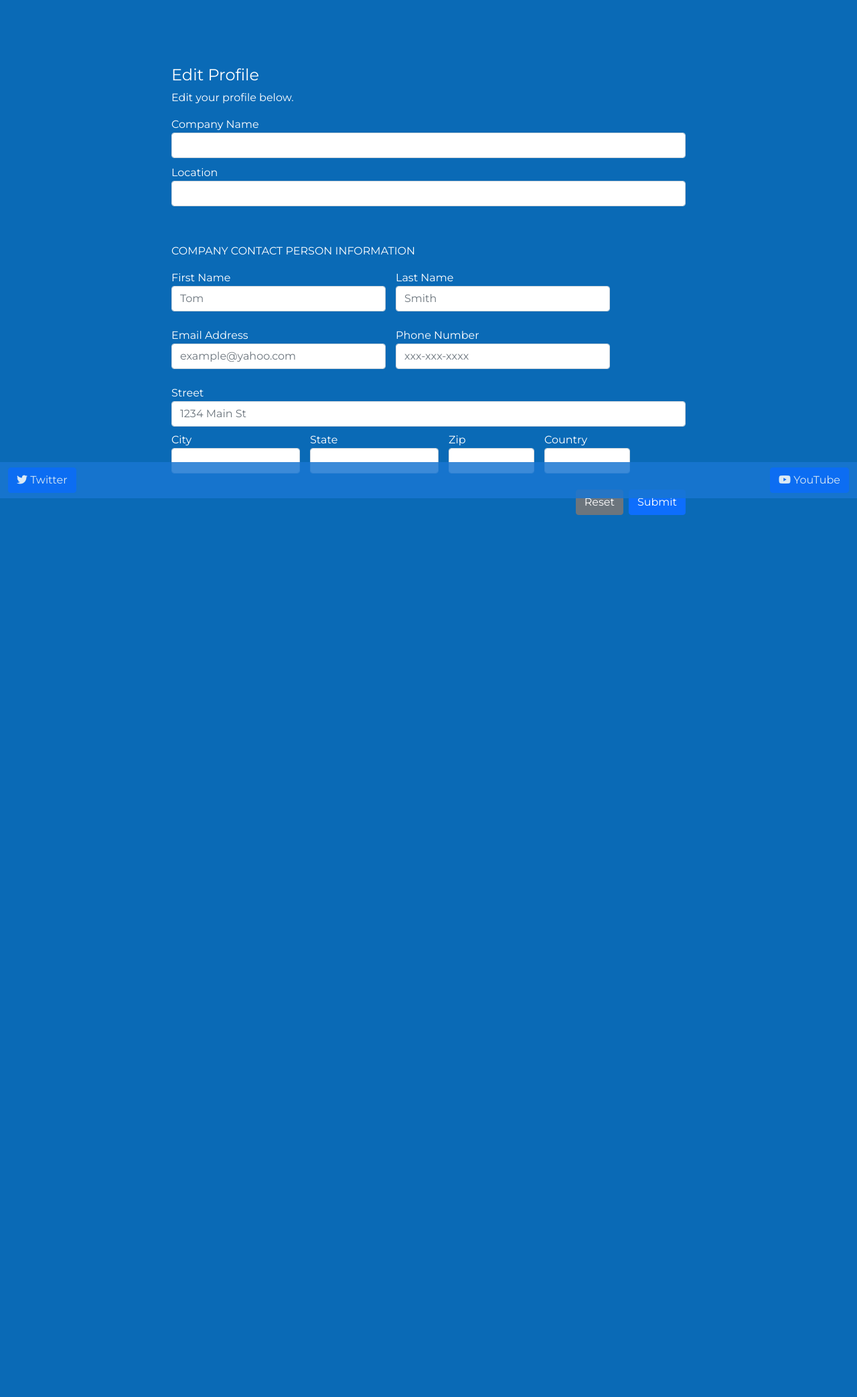
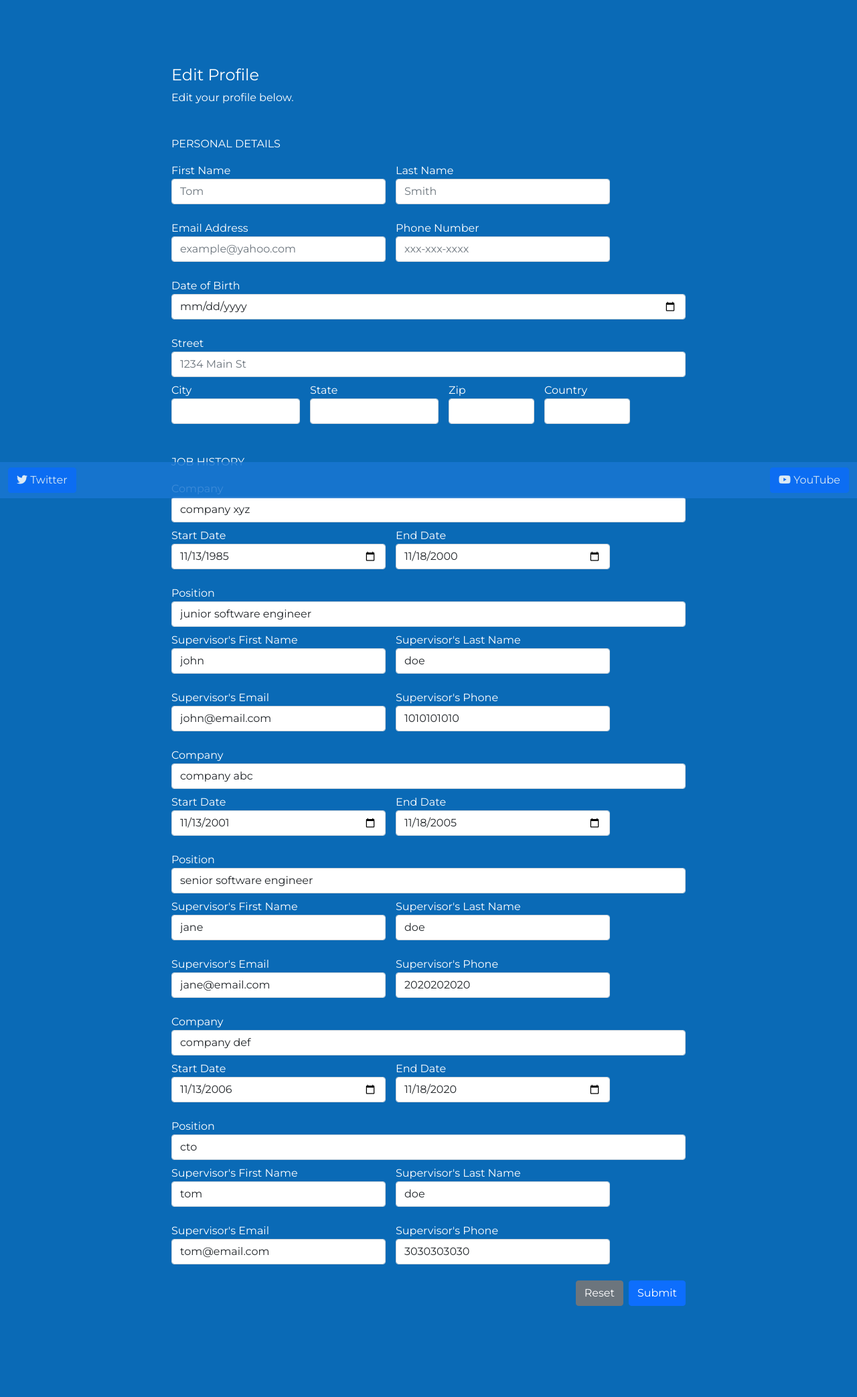
Before and after one commit to christopher-stack/christopher-stack.github.io, a PHP site: page /Resources/php/server/EditProfile.php in a window 1280 px wide. Shown: the part 56-2142 px from the top of the page at 67% size. Before the commit the page ends 825 px from the top, so only its background shows below. Run offline with PHP 8.4, Linux system fonts and the light colour scheme; the visitor is signed in with stand-in values (Sample User, id 1); data that the repository does not hold is empty; some libraries are stand-ins or nearby versions.

Commit message:
[Change] Edit Profile/Profile page: (1) create UI for personal details section, (2) create UI for job history section by looping through a  array of associative arrays, the latter of which are meant to mock the returned associative arrays from the mysqli_fetch_assoc() function

```diff
--- a/Resources/php/server/EditProfile.php
+++ b/Resources/php/server/EditProfile.php
@@ -28,137 +28,35 @@ $currUserFname = $newUserFname = $userFname_err = "";
 $currUserLname = $newUserLname = $userLname_err = "";
 $currUserEmail = $newUserEmail = $userEmail_err = "";
 $currUserPhone = $newUserPhone = $userPhone_err = "";
-$currUserDob = $newUserDob = $userDob = "";
-$currUserStreet = $newUserStreet = $userStreet = "";
-$currUserCity = $newUserCity = $userCity = "";
-$currUserState = $newUserState = $userState = "";
-$currUserPostal = $newUserPostal = $userPostal = "";
-$currUserCountry = $newUserCountry = $userCountry = "";
+$currUserDob = $newUserDob = $userDob_err = "";
+$currUserStreet = $newUserStreet = $userStreet_err = "";
+$currUserCity = $newUserCity = $userCity_err = "";
+$currUserState = $newUserState = $userState_err = "";
+$currUserPostal = $newUserPostal = $userPostal_err = "";
+$currUserCountry = $newUserCountry = $userCountry_err = "";
 // === JOB HIST VARIABLES
+$jobHistCount = 0;
+$currJobHistory = $newJobHistory = [];
+$jobHistCompany = $jobHistCompany_err = "";
+$jobHistStart = $jobHistStart_err = "";
+$jobHistEnd = $jobHistEnd_err = "";
+$jobHistPos = $jobHistPos_err = "";
+$jobHistSupFname = $jobHistSupFname_err = "";
+$jobHistSupLname = $jobHistSupLname_err = "";
+$jobHistSupEmail = $jobHistSupEmail_err = "";
+$jobHistSupPhone = $jobHistSupPhone_err = "";
+$jobHistMarkup = "";
+// === EDU HISTORY & EDU FACILITIES VARIABLES
+$currEduHistory = $newEduHistory = [];
+
+// ========== TEMP VALUES FOR ARRAYS ABOVE
+$currJobHistory = [
+    array("company"=>"company xyz", "start_date"=>"1985-11-13", "end_date"=>"2000-11-18", "position"=>"junior software engineer", "supervisor_fname"=>"john", "supervisor_lname"=>"doe", "supervisor_email"=>"john@email.com", "supervisor_phone"=>"1010101010"),
+    array("company"=>"company abc", "start_date"=>"2001-11-13", "end_date"=>"2005-11-18", "position"=>"senior software engineer", "supervisor_fname"=>"jane", "supervisor_lname"=>"doe", "supervisor_email"=>"jane@email.com", "supervisor_phone"=>"2020202020"),
+    array("company"=>"company def", "start_date"=>"2006-11-13", "end_date"=>"2020-11-18", "position"=>"cto", "supervisor_fname"=>"tom", "supervisor_lname"=>"doe", "supervisor_email"=>"tom@email.com", "supervisor_phone"=>"3030303030")
+];
 
 
-// Fetch company info from current user
-$currUser = $_SESSION["username"];
-$sql = "SELECT employing_company FROM people WHERE username=? limit 1";
-if ($stmt = mysqli_prepare($link, $sql)) {
-    mysqli_stmt_bind_param($stmt, "s", $currUser);
-    if (mysqli_stmt_execute($stmt)) {
-        $res = mysqli_stmt_get_result($stmt);
-        $currCompany = mysqli_fetch_assoc($res)["employing_company"];
-    }
-    mysqli_stmt_close($stmt);
-}
-$currUserLocation = $_SESSION["userLocation"];
-$sql = "SELECT * FROM companies WHERE name=? AND location=? limit 1";
-if ($stmt = mysqli_prepare($link, $sql)) {
-    mysqli_stmt_bind_param($stmt, "ss", $currCompany, $currUserLocation);
-    if (mysqli_stmt_execute($stmt)) {
-        $res = mysqli_stmt_get_result($stmt);
-        $companyDetails = mysqli_fetch_assoc($res);
-        if ($companyDetails) {
-            $currName = $companyDetails["name"];
-            $currLocation = $companyDetails["location"];
-            $currContFname = $companyDetails["contact_fname"];
-            $currContLname = $companyDetails["contact_lname"];
-            $currContEmail = $companyDetails["contact_email"];
-            $currContPhone = $companyDetails["contact_phone"];
-            $currContStreet = $companyDetails["contact_street"];
-            $currContCity = $companyDetails["contact_city"];
-            $currContState = $companyDetails["contact_state"];
-            $currContPostal = $companyDetails["contact_postal"];
-            $currContCountry = $companyDetails["contact_country"];
-        }
-    }
-    mysqli_stmt_close($stmt);
-}
-
-// Processing form data when form is submitted and contains data
-if($_SERVER["REQUEST_METHOD"] == "POST" && isset($_POST)) {
-
-    // Validate company name (nameEntry)
-    if (empty(trim($_POST["nameEntry"]))) {
-        $name_err = "Please enter company name.";
-    } else {
-        $newName = trim($_POST["nameEntry"]);
-    }
-
-    // Validate location (locationEntry)
-    if (empty(trim($_POST["locationEntry"]))) {
-        $location_err = "Please enter company location.";
-    } else {
-        $newLocation = trim($_POST["locationEntry"]);
-    }
-
-    // Validate contact first name (contFnameEntry)
-    if (empty(trim($_POST["contFnameEntry"]))) {
-        $contFname__err = "Please enter company contact's first name.";
-    } else {
-        $newContFname = trim($_POST["contFnameEntry"]);
-    }
-
-    // Validate contact last name (contLnameEntry)
-    if (empty(trim($_POST["contLnameEntry"]))) {
-        $contLname_err = "Please enter company contact's last name.";
-    } else {
-        $newContLname = trim($_POST["contLnameEntry"]);
-    }
-
-    // Validate contact email (contEmailEntry)
-    if (empty(trim($_POST["contEmailEntry"]))) {
-        $contEmail_err = "Please enter company contact's email.";
-    } else {
-        $newContEmail = trim($_POST["contEmailEntry"]);
-    }
-
-    // Validate contact phone (contPhoneEntry)
-    if (empty(trim($_POST["contPhoneEntry"]))) {
-        $contPhone_err = "Please enter company contact's phone number.";
-    } else {
-        $newContPhone = trim($_POST["contPhoneEntry"]);
-    }
-
-    // OPTIONAL INPUTS
-    $newContStreet = trim($_POST["contStreetEntry"]);
-    $newContCity = trim($_POST["contCityEntry"]);
-    $newContState = trim($_POST["contStateEntry"]);
-    $newContPostal = trim($_POST["contPostalEntry"]);
-    $newContCountry = trim($_POST["contCountryEntry"]);
-
-    // Check if current name is empty (Possible use case: company not registered yet); go ahead and register company
-    if ($currName == '' && $newName != '') {
-        $sql = "INSERT INTO companies (name, location, contact_fname, contact_lname, contact_street, contact_city, contact_state, contact_postal, contact_country, contact_email, contact_phone) VALUES (?, ?, ?, ?, ?, ?, ?, ?, ?, ?, ?)";
-        if ($stmt = mysqli_prepare($link, $sql)) {
-            mysqli_stmt_bind_param($stmt, "sssssssssss", $newName, $newLocation, $newContFname, $newContLname, $newContStreet, $newContCity, $newContState, $newContPostal, $newContCountry, $newContEmail, $newContPhone);
-            if (mysqli_stmt_execute($stmt)) {
-                header("Location: ../../../index.php");
-            }
-        }
-        mysqli_stmt_close($stmt);
-    }
-    // Check if current values are different from new values; update if different
-    elseif ($currName != $newName ||
-    $currLocation != $newLocation ||
-    $currContFname != $newContFname ||
-    $currContLname != $newContLname ||
-    $currContEmail != $newContEmail ||
-    $currContPhone != $newContPhone ||
-    $currContStreet != $newContStreet ||
-    $currContCity != $newContCity ||
-    $currContState != $newContState ||
-    $currContPostal != $newContPostal ||
-    $currContCountry != $newContCountry) {
-        // side note: another check could potentially be done here to see if a company of a the same name already exists in new location
-        $sql = "UPDATE companies SET name=?, location=?, contact_fname=?, contact_lname=?, contact_street=?, contact_city=?, contact_state=?, contact_postal=?, contact_country=?, contact_email=?, contact_phone=? WHERE name=? AND location=?";
-        if ($stmt = mysqli_prepare($link, $sql)) {
-            mysqli_stmt_bind_param($stmt, "sssssssssssss", $newName, $newLocation, $newContFname, $newContLname, $newContStreet, $newContCity, $newContState, $newContPostal, $newContCountry, $newContEmail, $newContPhone, $currName, $currLocation);
-            if (mysqli_stmt_execute($stmt)) {
-                header("Location: ../../../index.php");
-            }
-            mysqli_stmt_close($stmt);
-        }
-    }
-    mysqli_close($link);
-}
 ?>
 
 <!DOCTYPE html>
@@ -278,74 +176,140 @@ if($_SERVER["REQUEST_METHOD"] == "POST" && isset($_POST)) {
         <h2>Edit Profile</h2>
         <p>Edit your profile below.</p>
         <form action="<?php echo htmlspecialchars($_SERVER["PHP_SELF"]); ?>" method="post">
-            <div class="bottom-padding form-group <?php echo (!empty($name_err)) ? 'has-error' : ''; ?>">
-                <label>Company Name</label>
-                <?php
-                if ($currName == '') {
-                    echo "<input type=\"text\" name=\"nameEntry\" class=\"form-control\" value='$currName'>";
-                } else {
-                    echo "<input type=\"text\" name=\"nameEntry\" class=\"form-control\" value='$currName' disabled>";
-                }
-                ?>
-                <span class="help-block"><?php echo $name_err; ?></span>
-            </div>
-            <div class="bottom-padding form-group <?php echo (!empty($location_err)) ? 'has-error' : ''; ?>">
-                <label>Location</label>
-                <input type="text" name="locationEntry" class="form-control" value="<?php echo $currLocation; ?>">
-                <span class="help-block"><?php echo $location_err; ?></span>
-            </div>
-            <span><p class="form-subheader">COMPANY CONTACT PERSON INFORMATION</p></span>
+            <!-- PERSONAL DETAILS -->
+            <span><p class="form-subheader">PERSONAL DETAILS</p></span>
             <div class="input-group mb-4">
-                <div class="form-group mr-3 col-md-5 <?php echo (!empty($contFname_err)) ? 'has-error' : ''; ?>">
-                    <label for="contFnameEntry">First Name</label>
-                    <input type="text" class="form-control" name="contFnameEntry" required="required" data-error="This field is required." placeholder="Tom" value="<?php echo $currContFname; ?>">
-                    <span class="help-block"><?php echo $contFname_err; ?></span>
+                <div class="form-group mr-3 col-md-5 <?php echo (!empty($userFname_err)) ? 'has-error' : ''; ?>">
+                    <label for="userFnameEntry">First Name</label>
+                    <input type="text" class="form-control" name="userFnameEntry" required="required" data-error="This field is required." placeholder="Tom" value="<?php echo $currUserFname; ?>">
+                    <span class="help-block"><?php echo $userFname_err; ?></span>
                 </div>
-                <div class="form-group col-md-5 <?php echo (!empty($contLname_err)) ? 'has-error' : ''; ?>">
-                    <label for="contLnameEntry">Last Name</label>
-                    <input type="text" class="form-control" name="contLnameEntry" required="required" data-error="This field is required." placeholder="Smith" value="<?php echo $currContLname; ?>">
-                    <span class="help-block"><?php echo $contLname_err; ?></span>
+                <div class="form-group col-md-5 <?php echo (!empty($userLname_err)) ? 'has-error' : ''; ?>">
+                    <label for="userLnameEntry">Last Name</label>
+                    <input type="text" class="form-control" name="userLnameEntry" required="required" data-error="This field is required." placeholder="Smith" value="<?php echo $currUserLname; ?>">
+                    <span class="help-block"><?php echo $userLname_err; ?></span>
                 </div>
             </div>
             <div class="input-group mb-4">
-                <div class="form-group mr-3 col-md-5 <?php echo (!empty($contEmail_err)) ? 'has-error' : ''; ?>">
-                    <label for="contEmailEntry">Email Address</label>
-                    <input type="email" class="form-control" name="contEmailEntry" required="required" data-error="This field is required." placeholder="example@yahoo.com" value="<?php echo $currContEmail; ?>">
-                    <span class="help-block"><?php echo $contEmail_err; ?></span>
+                <div class="form-group mr-3 col-md-5 <?php echo (!empty($userEmail_err)) ? 'has-error' : ''; ?>">
+                    <label for="userEmailEntry">Email Address</label>
+                    <input type="email" class="form-control" name="userEmailEntry" required="required" data-error="This field is required." placeholder="example@yahoo.com" value="<?php echo $currUserEmail; ?>">
+                    <span class="help-block"><?php echo $userEmail_err; ?></span>
                 </div>
-                <div class="form-group col-md-5 <?php echo (!empty($contPhone_err)) ? 'has-error' : ''; ?>">
-                    <label for="contPhoneEntry">Phone Number</label>
-                    <input type="tel" class="form-control" name="contPhoneEntry" data-error="This field is optional but must be valid." placeholder="xxx-xxx-xxxx" pattern="\(?\d{3}\)?\s?\-?\s?\d{3}\s?\-?\s?\d{4}" value="<?php echo $currContPhone; ?>">
-                    <span class="help-block"><?php echo $contPhone_err; ?></span>
+                <div class="form-group col-md-5 <?php echo (!empty($userPhone_err)) ? 'has-error' : ''; ?>">
+                    <label for="userPhoneEntry">Phone Number</label>
+                    <input type="tel" class="form-control" name="userPhoneEntry" data-error="This field is optional but must be valid." placeholder="xxx-xxx-xxxx" pattern="\(?\d{3}\)?\s?\-?\s?\d{3}\s?\-?\s?\d{4}" value="<?php echo $currUserPhone; ?>">
+                    <span class="help-block"><?php echo $userPhone_err; ?></span>
                 </div>
             </div>
-            <div class="form-group mb-2 <?php echo (!empty($contStreet_err)) ? 'has-error' : ''; ?>">
-                <label for="contStreetEntry">Street</label>
-                <input type="text" class="form-control" name="contStreetEntry" data-error="This field is optional but must be valid." placeholder="1234 Main St" value="<?php echo $currContStreet; ?>">
-                <span class="help-block"><?php echo $contStreet_err; ?></span>
+            <div class="form-group row mb-4 <?php echo (!empty($userDob_err)) ? 'has-error' : ''; ?>">
+                <label for="userDobEntry">Date of Birth</label>
+                <div class="input-group date" data-date-format="dd.mm.yyyy">
+                    <input type="date" class="form-control" name="userDobEntry" placeholder="dd.mm.yyyy" value="<?php echo $currUserDob; ?>">
+                </div>
+                <span class="help-block"><?php echo $userDob_err; ?></span>
+            </div>
+            <div class="form-group mb-2 <?php echo (!empty($userStreet_err)) ? 'has-error' : ''; ?>">
+                <label for="userStreetEntry">Street</label>
+                <input type="text" class="form-control" name="userStreetEntry" data-error="This field is optional but must be valid." placeholder="1234 Main St" value="<?php echo $currUserStreet; ?>">
+                <span class="help-block"><?php echo $userStreet_err; ?></span>
             </div>
             <div class="input-group mb-4">
-                <div class="form-group mr-3 col-md-3 <?php echo (!empty($contCity_err)) ? 'has-error' : ''; ?>">
-                    <label for="contCityEntry">City</label>
-                    <input type="text" class="form-control" name="contCityEntry" data-error="This field is optional but must be valid." value="<?php echo $currContCity; ?>">
-                    <span class="help-block"><?php echo $contCity_err; ?></span>
+                <div class="form-group mr-3 col-md-3 <?php echo (!empty($userCity_err)) ? 'has-error' : ''; ?>">
+                    <label for="userCityEntry">City</label>
+                    <input type="text" class="form-control" name="userCityEntry" data-error="This field is optional but must be valid." value="<?php echo $currUserCity; ?>">
+                    <span class="help-block"><?php echo $userCity_err; ?></span>
                 </div>
-                <div class="form-group mr-3 col-md-3 <?php echo (!empty($contState_err)) ? 'has-error' : ''; ?>">
-                    <label for="contStateEntry">State</label>
-                    <input type="text" class="form-control" name="contStateEntry" data-error="This field is optional but must be valid." value="<?php echo $currContState; ?>">
-                    <span class="help-block"><?php echo $contState_err; ?></span>
+                <div class="form-group mr-3 col-md-3 <?php echo (!empty($userState_err)) ? 'has-error' : ''; ?>">
+                    <label for="userStateEntry">State</label>
+                    <input type="text" class="form-control" name="userStateEntry" data-error="This field is optional but must be valid." value="<?php echo $currUserState; ?>">
+                    <span class="help-block"><?php echo $userState_err; ?></span>
                 </div>
-                <div class="form-group mr-3 col-md-2 <?php echo (!empty($contPostal_err)) ? 'has-error' : ''; ?>">
-                    <label for="contPostalEntry">Zip</label>
-                    <input type="text" class="form-control" name="contPostalEntry" data-error="This field is optional but must be valid." value="<?php echo $currContPostal; ?>">
-                    <span class="help-block"><?php echo $contPostal_err; ?></span>
+                <div class="form-group mr-3 col-md-2 <?php echo (!empty($userPostal_err)) ? 'has-error' : ''; ?>">
+                    <label for="userPostalEntry">Zip</label>
+                    <input type="text" class="form-control" name="userPostalEntry" data-error="This field is optional but must be valid." value="<?php echo $currUserPostal; ?>">
+                    <span class="help-block"><?php echo $userPostal_err; ?></span>
                 </div>
-                <div class="form-group mr-3 col-md-2 <?php echo (!empty($contCountry_err)) ? 'has-error' : ''; ?>">
-                    <label for="contCountryEntry">Country</label>
-                    <input type="text" class="form-control" name="contCountryEntry" data-error="This field is optional but must be valid." value="<?php echo $currContCountry; ?>">
-                    <span class="help-block"><?php echo $contCountry_err; ?></span>
+                <div class="form-group mr-3 col-md-2 <?php echo (!empty($userCountry_err)) ? 'has-error' : ''; ?>">
+                    <label for="userCountryEntry">Country</label>
+                    <input type="text" class="form-control" name="userCountryEntry" data-error="This field is optional but must be valid." value="<?php echo $currUserCountry; ?>">
+                    <span class="help-block"><?php echo $userCountry_err; ?></span>
                 </div>
             </div>
+            <!-- JOB HISTORY -->
+            <span><p class="form-subheader">JOB HISTORY</p></span>
+
+            <?php
+            foreach ($currJobHistory as $jobHistory) {
+                $jobHistCount++;
+                $jobHistCompany = $jobHistory['company'];
+                $jobHistStart = $jobHistory['start_date'];
+                $jobHistEnd = $jobHistory['end_date'];
+                $jobHistPos = $jobHistory['position'];
+                $jobHistSupFname = $jobHistory['supervisor_fname'];
+                $jobHistSupLname = $jobHistory['supervisor_lname'];
+                $jobHistSupEmail = $jobHistory['supervisor_email'];
+                $jobHistSupPhone = $jobHistory['supervisor_phone'];
+
+                $jobHistMarkup =
+                "
+                <div class=\"form-group mb-2 <?php echo (!empty($jobHistCompany_err)) ? 'has-error' : ''; ?>\">
+                    <label for=\"jobHistCompanyEntry\">Company</label>
+                    <input type=\"text\" class=\"form-control\" name=\"jobHistCompanyEntry\" data-error=\"This field is optional but must be valid.\" value=\"$jobHistCompany\">
+                    <span class=\"help-block\">$jobHistCompany_err</span>
+                </div>
+                <div class=\"input-group mb-4\">
+                    <div class=\"form-group mr-3 col-md-5 <?php echo (!empty($jobHistStart_err)) ? 'has-error' : ''; ?>\">
+                        <label for=\"jobHistStartEntry\">Start Date</label>
+                        <div class=\"input-group date\" data-date-format=\"dd.mm.yyyy\">
+                            <input type=\"date\" class=\"form-control\" name=\"jobHistStartEntry\" placeholder=\"dd.mm.yyyy\" value=\"$jobHistStart\">
+                        </div>
+                        <span class=\"help-block\">$jobHistStart_err</span>
+                    </div>
+                    <div class=\"form-group mr-3 col-md-5 <?php echo (!empty($jobHistEnd_err)) ? 'has-error' : ''; ?>\">
+                        <label for=\"jobHistEndEntry\">End Date</label>
+                        <div class=\"input-group date\" data-date-format=\"dd.mm.yyyy\">
+                            <input type=\"date\" class=\"form-control\" name=\"jobHistEndEntry\" placeholder=\"dd.mm.yyyy\" value=\"$jobHistEnd\">
+                        </div>
+                        <span class=\"help-block\">$jobHistEnd_err</span>
+                    </div>
+                </div>
+                <div class=\"form-group mb-2 <?php echo (!empty($jobHistPos_err)) ? 'has-error' : ''; ?>\">
+                    <label for=\"jobHistPosEntry\">Position</label>
+                    <input type=\"text\" class=\"form-control\" name=\"jobHistPosEntry\" data-error=\"This field is optional but must be valid.\" value=\"$jobHistPos\">
+                    <span class=\"help-block\">$jobHistPos_err</span>
+                </div>
+                <div class=\"input-group mb-4\">
+                    <div class=\"form-group mr-3 col-md-5 <?php echo (!empty($jobHistSupFname_err)) ? 'has-error' : ''; ?>\">
+                        <label for=\"jobHistSupFnameEntry\">Supervisor's First Name</label>
+                        <input type=\"text\" class=\"form-control\" name=\"jobHistSupFnameEntry\" data-error=\"This field is optional but must be valid.\" value=\"$jobHistSupFname\">
+                        <span class=\"help-block\">$jobHistSupFname_err</span>
+                    </div>
+                    <div class=\"form-group mr-3 col-md-5 <?php echo (!empty($jobHistSupLname_err)) ? 'has-error' : ''; ?>\">
+                        <label for=\"jobHistSupLnameEntry\">Supervisor's Last Name</label>
+                        <input type=\"text\" class=\"form-control\" name=\"jobHistSupLnameEntry\" data-error=\"This field is optional but must be valid.\" value=\"$jobHistSupLname\">
+                        <span class=\"help-block\">$jobHistSupLname_err</span>
+                    </div>
+                </div>
+                <div class=\"input-group mb-4\">
+                    <div class=\"form-group mr-3 col-md-5 <?php echo (!empty($jobHistSupEmail_err)) ? 'has-error' : ''; ?>\">
+                        <label for=\"jobHistSupEmailEntry\">Supervisor's Email</label>
+                        <input type=\"email\" class=\"form-control\" name=\"jobHistSupEmailEntry\" placeholder=\"example@yahoo.com\" data-error=\"This field is optional but must be valid.\" value=\"$jobHistSupEmail\">
+                        <span class=\"help-block\">$jobHistSupEmail_err</span>
+                    </div>
+                    <div class=\"form-group mr-3 col-md-5 <?php echo (!empty($jobHistSupPhone_err)) ? 'has-error' : ''; ?>\">
+                        <label for=\"jobHistSupEmailEntry\">Supervisor's Phone</label>
+                        <input type=\"tel\" class=\"form-control\" name=\"jobHistSupPhoneEntry\" placeholder=\"xxx-xxx-xxxx\" pattern=\"\(?\d{3}\)?\s?\-?\s?\d{3}\s?\-?\s?\d{4}\" data-error=\"This field is optional but must be valid.\" value=\"$jobHistSupPhone\">
+                        <span class=\"help-block\">$jobHistSupPhone_err</span>
+                    </div>
+                </div>
+                ";
+
+                echo $jobHistMarkup;
+            }
+            ?>
+
+            <!-- SUBMIT BUTTON -->
             <div class="bottom-padding form-group">
                 <input type="submit" class="btn btn-primary float-right ml-2" value="Submit">
                 <input type="reset" class="btn btn-secondary float-right" value="Reset">
```
